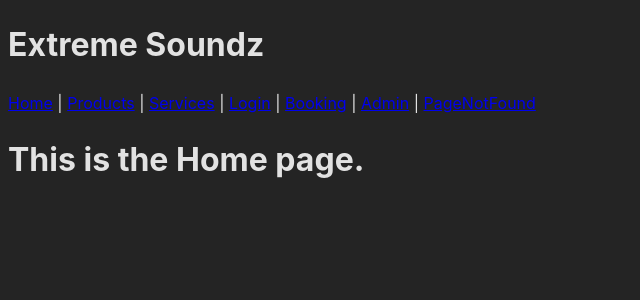
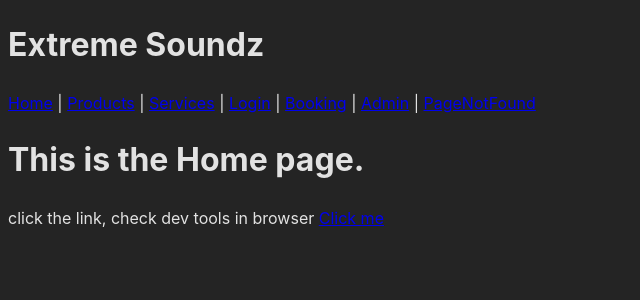
Before and after one commit to jk377y/extremeSoundz, a React (Vite) app in the folder client/: page / in a window 1280 px wide. Shown: the top 300 px of the page, without its empty margins (0-640 px from the left). Built offline with nearby package versions, Linux system fonts and the light colour scheme.

Commit message:
added test link

```diff
--- a/client/src/pages/Home.jsx
+++ b/client/src/pages/Home.jsx
@@ -1,9 +1,13 @@
 import React from 'react';
 
 const Home = () => {
+    function handleClick() {
+        console.log('The link was clicked. u r smart');
+    }
     return(
         <>
             <h1>This is the Home page.</h1>
+            <p>click the link, check dev tools in browser <a href="#" onClick={handleClick}>Click me</a></p>
         </>
     )
 }
```
